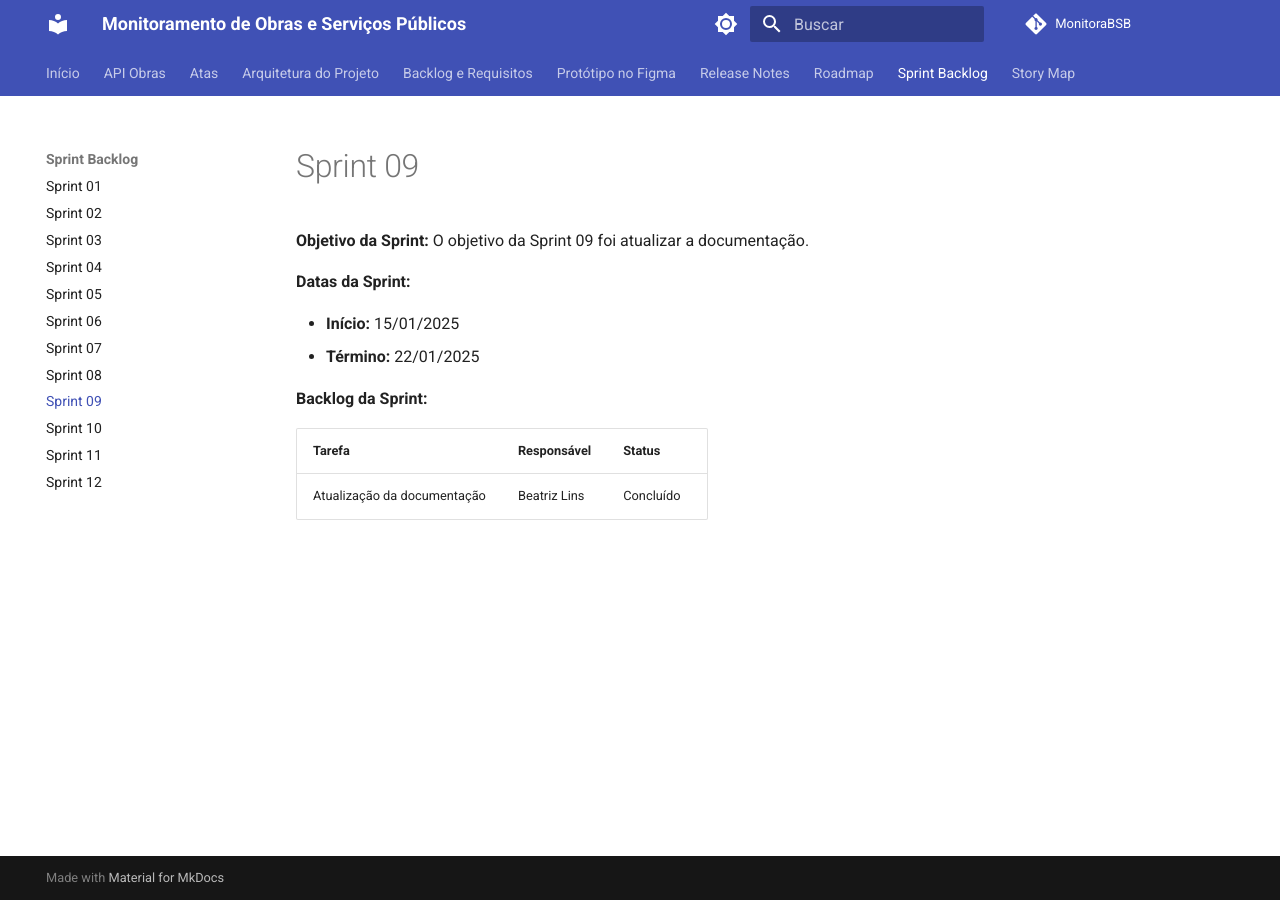
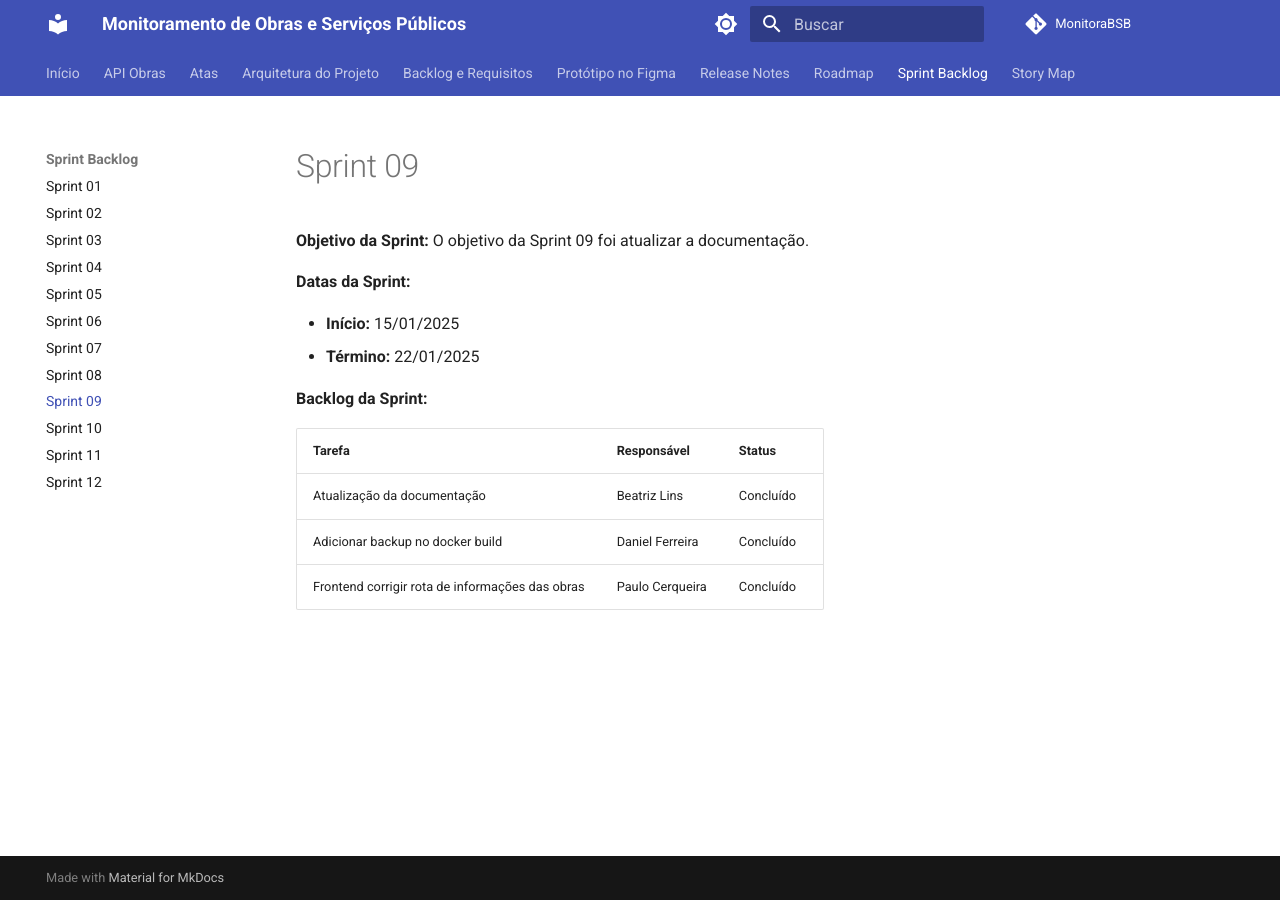
Before and after one commit to unb-mds/2024-2-Squad08, an MkDocs documentation site: the page built from docs/sprints/sprint9.md, in a window 1280 px wide. Built offline with MkDocs 1.6.1 and Material for MkDocs 9.7.7, drawn with Linux system fonts in a browser that asks for light colours; comment, search, counter and statistics services are not loaded.

Commit message:
Update sprint9.md

```diff
--- a/docs/sprints/sprint9.md
+++ b/docs/sprints/sprint9.md
@@ -12,3 +12,5 @@ O objetivo da Sprint 09 foi atualizar a documentação.
 | Tarefa | Responsável | Status |
 |--------|-------------|-----------------------|
 | Atualização da documentação | Beatriz Lins | Concluído |
+| Adicionar backup no docker build | Daniel Ferreira | Concluído |
+| Frontend corrigir rota de informações das obras | Paulo Cerqueira | Concluído |
```
